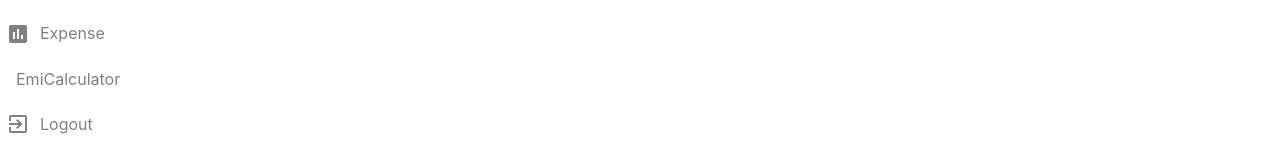
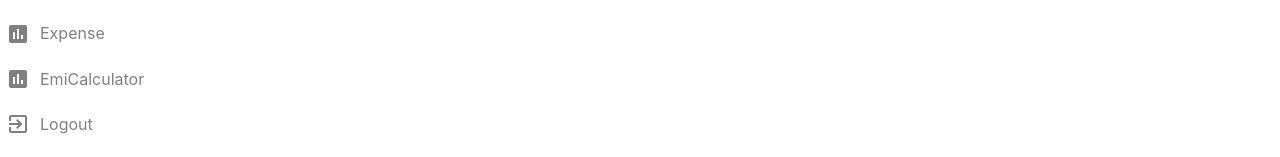
Before and after one commit to dhruvPatel-CSCI5709/group7_s21, a React (Create React App) app: page / in a window 1280 px wide. Shown: the part 277-434 px from the top of the page. Built offline with nearby package versions, Linux system fonts and the light colour scheme; sample sign-in values are in the browser's storage.

Commit message:
icon change

```diff
--- a/src/components/sidebar/Sidebar.js
+++ b/src/components/sidebar/Sidebar.js
@@ -52,7 +52,7 @@ const lists = [
     id: 7,
     title: "EmiCalculator",
     route: "emicalculator",
-    icon: <calculatorIcon/>,
+    icon: <AssessmentIcon />,
   },
   {
     id: 8,
```
